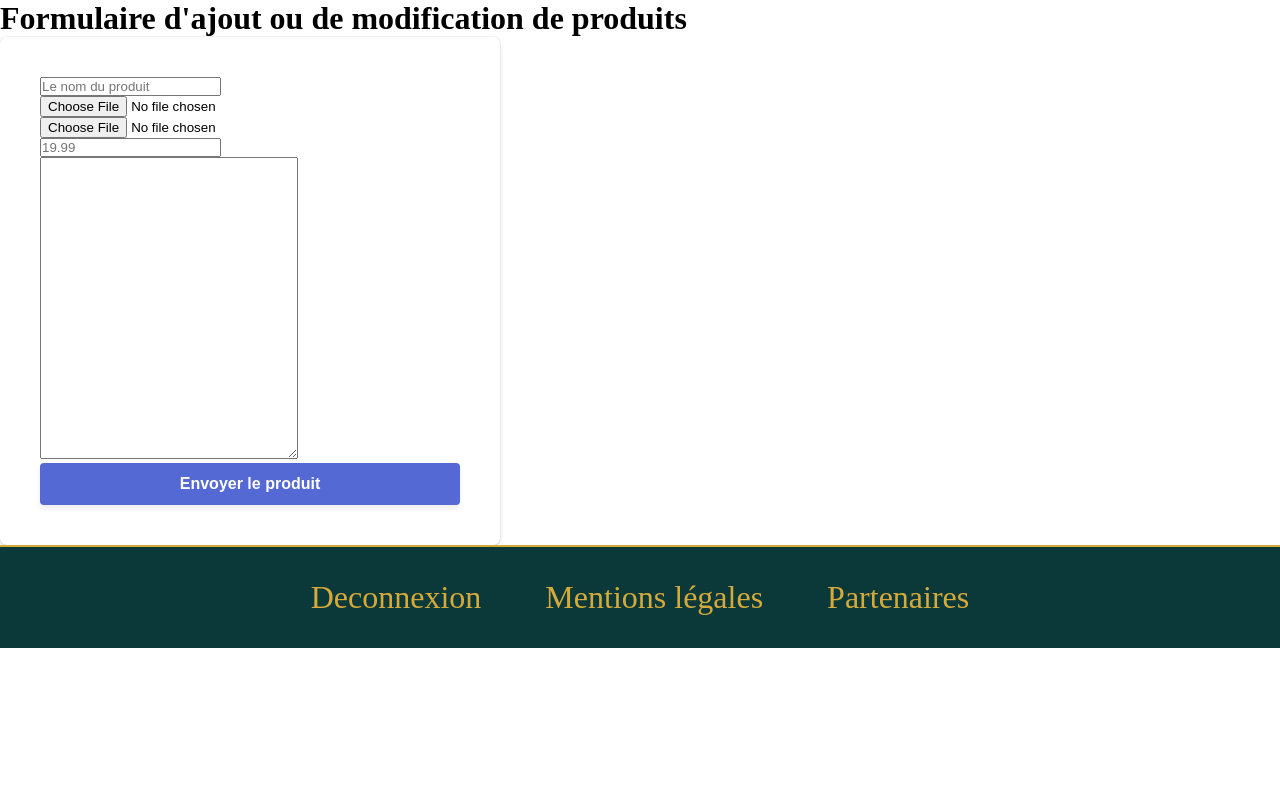
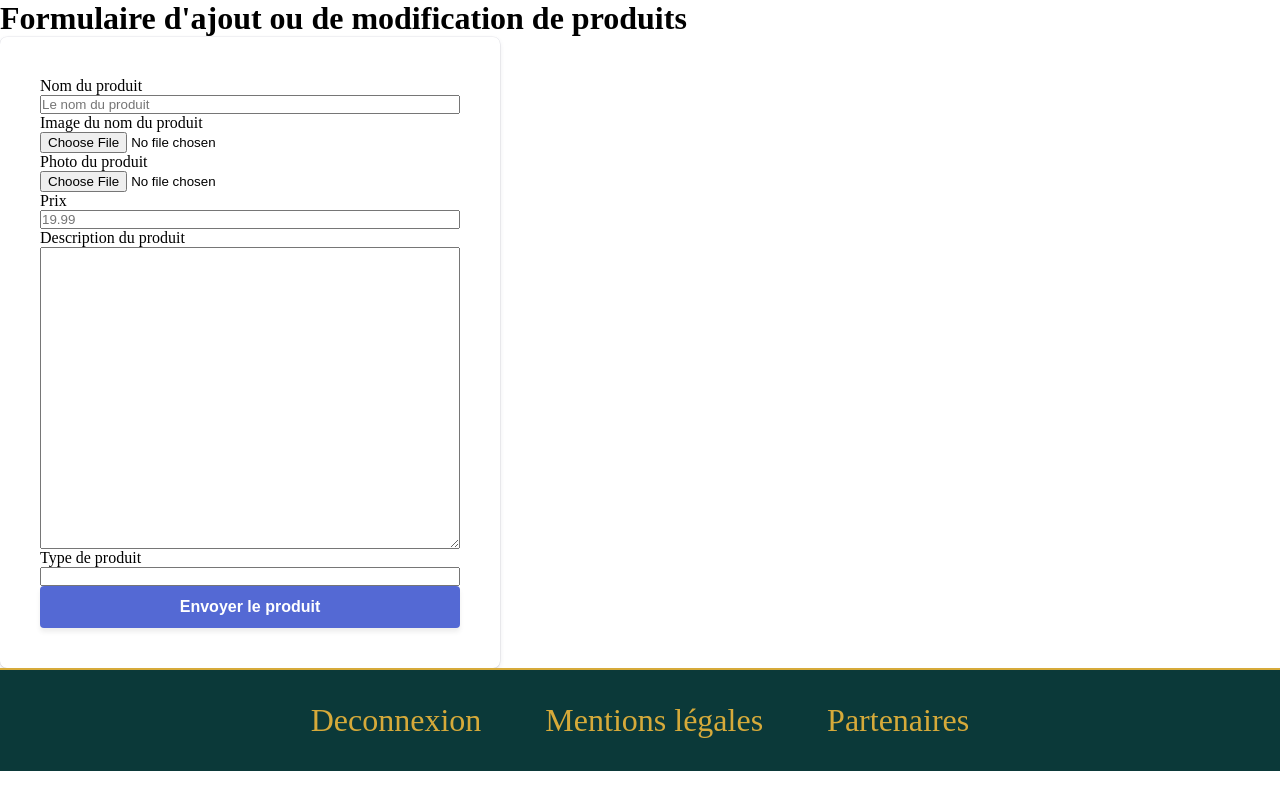
Before and after one commit to LemireMarie/monptitvaureenMVC, a PHP site: page /produit/add in a window 1280 px wide. Run offline with PHP 8.4, Linux system fonts and the light colour scheme; the visitor is signed in with stand-in values (Sample User, id 1).

Commit message:
add "categorie"

```diff
--- a/assets/css/style.css
+++ b/assets/css/style.css
@@ -344,6 +344,7 @@ main article .atelier .content p {
 }
 
 .produits .savon {
+  position: relative;
   display: flex;
   flex-direction: column;
   margin: 2rem;
@@ -360,10 +361,19 @@ main article .atelier .content p {
 
 .produits .savon .img {
   height: 150px;
-  margin: 3rem auto;
+  margin: 0 auto 3rem auto;
   -o-object-fit: contain;
   object-fit: contain;
   max-width: 100%;
+}
+
+.produits .savon .infos {
+  position: absolute;
+  width: auto;
+  left: 44%;
+  top: 70%;
+  background-color: #0b3939;
+  color: #d6aa3a;
 }
 
 .produits .savon .prix {
@@ -390,7 +400,7 @@ main article .atelier .content p {
 #modal {
   position: fixed;
   background-color: #d6aa3a;
-  top: 50%;
+  top: 35%;
   left: 35%;
   transform: translate(-25%, -25%);
 }
@@ -401,7 +411,7 @@ main article .atelier .content p {
   font-family: Arial, Helvetica, sans-serif;
   text-align: center;
   margin: auto;
-  padding: 2rem;
+  padding: 3rem;
   font-size: 1.3rem;
   white-space: break-spaces;
 }
@@ -476,6 +486,11 @@ p#scroll.visible {
 .contact iframe {
   margin: 7rem 12rem 10rem 2rem;
   border: #d6aa3a solid 2px;
+}
+
+/*Formulaires*/
+form {
+  display: grid;
 }
 
 @media screen and (min-width: 829px) and (max-width: 1212px) {
--- a/assets/sass/style.scss
+++ b/assets/sass/style.scss
@@ -138,6 +138,7 @@ $secondary: #d6aa3a;
     background-color: $primary;
     border-bottom: $secondary solid 2px;
     min-height: 6.5rem;
+
     .header {
         display: flex;
         max-width: 100%;
@@ -334,6 +335,7 @@ main {
     }
 
     .savon {
+        position: relative;
         display: flex;
         flex-direction: column;
         margin: 2rem;
@@ -348,9 +350,18 @@ main {
 
         .img {
             height: 150px;
-            margin: 3rem auto;
+            margin: 0 auto 3rem auto;
             object-fit: contain;
             max-width: 100%;
+        }
+
+        .infos{
+            position: absolute;
+            width: auto;
+            left: 44%;
+            top: 70%;
+            background-color: $primary;
+            color: $secondary;
         }
 
         .prix {
@@ -378,7 +389,7 @@ main {
 #modal{
     position: fixed;
     background-color: $secondary;
-    top: 50%;
+    top: 35%;
     left: 35%;
     transform: translate(-25%, -25%);
     .design {
@@ -387,7 +398,7 @@ main {
         font-family: Arial, Helvetica, sans-serif;
         text-align: center;
         margin: auto;
-        padding: 2rem;
+        padding: 3rem;
         font-size: 1.3rem;
         white-space: break-spaces;
     }
@@ -465,6 +476,10 @@ p#scroll.visible {
         margin: 7rem 12rem 10rem 2rem;
         border: $secondary solid 2px;
     }
+}
+/*Formulaires*/
+form{
+    display: grid;
 }
 
 @media screen and (min-width: 829px) and (max-width: 1212px) {
--- a/webfiles/controllers/productController.php
+++ b/webfiles/controllers/productController.php
@@ -23,7 +23,7 @@ class ProductController extends CommonService
     {
         $imageLinks = $this->processFiles();
         $model = new ProductModel();
-        $model->add($_POST["nom"], $_POST["prix"], $_POST["design"], $imageLinks[0], $imageLinks[1]);
+        $model->add($_POST["nom"], $_POST["prix"], $_POST["design"], $imageLinks[0], $imageLinks[1], $_POST["categorie"]);
         header('Location: /produits');
     }
 
@@ -45,7 +45,7 @@ class ProductController extends CommonService
         }
 
 
-        $model->update($_POST["nom"], $_POST["prix"], $_POST["design"], $imageNomLink, $imageLink, $id);
+        $model->update($_POST["nom"], $_POST["prix"], $_POST["design"], $imageNomLink, $imageLink, $_POST["categorie"], $id);
         header('Location: /produits');
     }
 
--- a/webfiles/models/productModel.php
+++ b/webfiles/models/productModel.php
@@ -5,25 +5,27 @@ require_once('./models/abstractModel.php');
 use PDO;
 
 class ProductModel extends AbstractModel {
-    public function add($nom, $prix, $design, $imageLinks1, $imageLinks2): bool
+    public function add($nom, $prix, $design, $imageLinks1, $imageLinks2, $categorie): bool
     {
         $conn = $this->dbConnect();
-        $prepared=$conn->prepare("INSERT INTO products (nom, prix, img, design, imgNom)
-        VALUES (:nom, :prix, :imageLinks2, :design, :imageLinks1)");
+        $prepared=$conn->prepare("INSERT INTO products (nom, prix, img, design, imgNom, categorie)
+        VALUES (:nom, :prix, :imageLinks2, :design, :imageLinks1, :categorie)");
 
         $prepared->bindParam(':nom', $nom, PDO::PARAM_STR);
         $prepared->bindParam(':prix', $prix, PDO::PARAM_STR);
         $prepared->bindParam(':imageLinks1', $imageLinks1, PDO::PARAM_STR);
         $prepared->bindParam(':design', $design, PDO::PARAM_STR);
         $prepared->bindParam(':imageLinks2', $imageLinks2, PDO::PARAM_STR);
+        $prepared->bindParam(':categorie', $categorie, PDO::PARAM_STR);
+
 
         return $prepared->execute();
     }
-    public function update($nom, $prix, $design, $imageLinks1, $imageLinks2, $id): bool
+    public function update($nom, $prix, $design, $imageLinks1, $imageLinks2, $categorie, $id): bool
     {
         $conn = $this->dbConnect();
         $prepared = $conn->prepare("UPDATE products
-        SET nom = :nom, imgNom = :imageLinks1, img = :imageLinks2, prix = :prix, design = :design
+        SET nom = :nom, imgNom = :imageLinks1, img = :imageLinks2, prix = :prix, design = :design, categorie = :categorie
         WHERE id = :id");
 
         $prepared->bindParam(':nom', $nom, PDO::PARAM_STR);
@@ -31,6 +33,7 @@ class ProductModel extends AbstractModel {
         $prepared->bindParam(':imageLinks1', $imageLinks1, PDO::PARAM_STR);
         $prepared->bindParam(':design', $design, PDO::PARAM_STR);
         $prepared->bindParam(':imageLinks2', $imageLinks2, PDO::PARAM_STR);
+        $prepared->bindParam(':categorie', $categorie, PDO::PARAM_STR);
         $prepared->bindParam(':id', $id, PDO::PARAM_INT);
 
         return $prepared->execute();
--- a/webfiles/views/components/product.php
+++ b/webfiles/views/components/product.php
@@ -6,6 +6,7 @@
     <a href="/produit/delete/<?= $product["id"] ?>">Supprimer</a>
     <img class="imgNom" loading="lazy" src="<?= $product["imgNom"] ?>" alt="logo du <?= $product["nom"] ?>">
     <img class="img" loading="lazy" src="<?= $product["img"] ?>" alt="Notre savon le <?= $product["nom"] ?>">
+    <button class="infos">+ d'infos</button>
     <p class="prix"><?= $product["prix"] ?> € les&nbsp100gr</p>
     <p class="design hide"><?= $product["design"] ?></p>
 <?php
@@ -13,6 +14,7 @@
 ?>
     <img class="imgNom" loading="lazy" src="<?= $product["imgNom"] ?>" alt="logo du <?= $product["nom"] ?>">
     <img class="img" loading="lazy" src="<?= $product["img"] ?>" alt="Notre savon le <?= $product["nom"] ?>">
+    <button class="infos">+ d'infos</button>
     <p class="prix"><?= $product["prix"] ?> € les&nbsp100gr</p>
     <p class="design hide"><?= $product["design"] ?></p>
 <?php
--- a/webfiles/views/components/productForm.php
+++ b/webfiles/views/components/productForm.php
@@ -9,11 +9,18 @@ if($_SESSION && $_SESSION["connected"]){
 ?>
     <h1>Formulaire d'ajout ou de modification de produits</h1>
     <form action="/<?= $url ?>" method="POST" enctype="multipart/form-data">
-        <input type="text" value="<?= $products ? $products['nom'] : "" ?>" name="nom" placeholder="Le nom du produit">
+        <label for="nom">Nom du produit</label>
+        <input type="text" value="<?= $products ? $products['nom'] : "" ?>" name="nom" id="nom" placeholder="Le nom du produit">
+        <label for="imgNom">Image du nom du produit</label>
         <input type="file" value="<?= $products ? $products['imgNom'] : "" ?>" name="imgNom" id="imgNom" placeholder="La photo du nom du produit">
-        <input type="file" value="<?= $products ? $products['img'] : "" ?>" name="img" placeholder="L'image du produit">
-        <input type="number" value="<?= $products ? $products['prix'] : "" ?>" step="0.01" name="prix" placeholder="19.99">
+        <label for="img">Photo du produit</label>
+        <input type="file" value="<?= $products ? $products['img'] : "" ?>" name="img" id="img" placeholder="L'image du produit">
+        <label for="prix">Prix</label>
+        <input type="number" value="<?= $products ? $products['prix'] : "" ?>" step="0.01" name="prix" id="prix" placeholder="19.99">
+        <label for="design">Description du produit</label>
         <textarea name="design" name="design" id="design" cols="30" rows="20"><?= $products ? $products['design'] : "" ?></textarea>
+        <label for="categorie">Type de produit</label>
+        <input type="text" value="<?= $products ? $products['categorie'] : "" ?>" name="categorie" id="categorie">
         <button type="submit">Envoyer le produit</button>
     </form>
 </body>
```
Also changed, not shown: assets/js/script.js (+18 -6 lines), assets/sass/style.css (+17 -3 lines), assets/sass/style.min.css, 3 other files.
